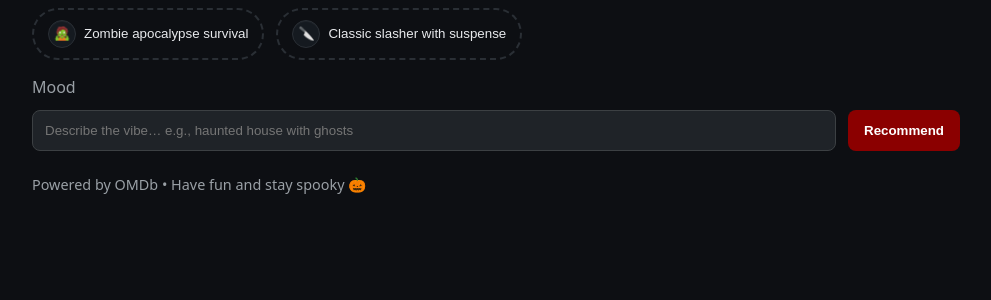
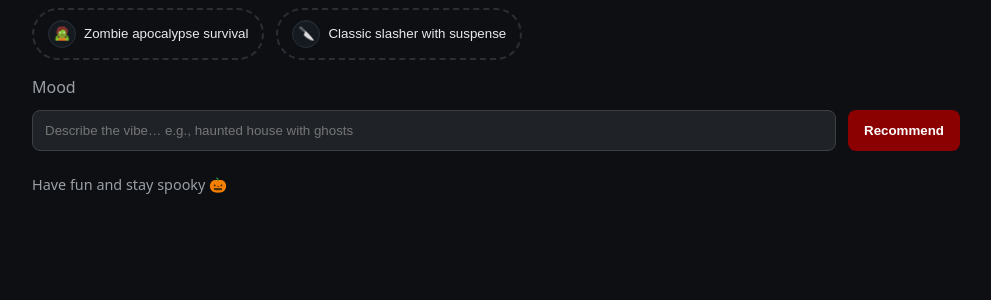
Before and after one commit to mbottoni/terror-reco, a FastAPI app: page / in a window 1280 px wide. Shown: the part 246-546 px from the top of the page, without its empty margins (144-1135 px from the left). Run offline with FastAPI, Linux system fonts and the light colour scheme.

Commit message:
change foot

```diff
--- a/app/templates/index.html
+++ b/app/templates/index.html
@@ -41,7 +41,7 @@
 			<button type="submit">Recommend</button>
 		</form>
 
-		<p class="footer">Powered by OMDb • Have fun and stay spooky 🎃</p>
+		<p class="footer">Have fun and stay spooky 🎃</p>
 	</main>
 	<script>
 		function pickMood(v){
```
